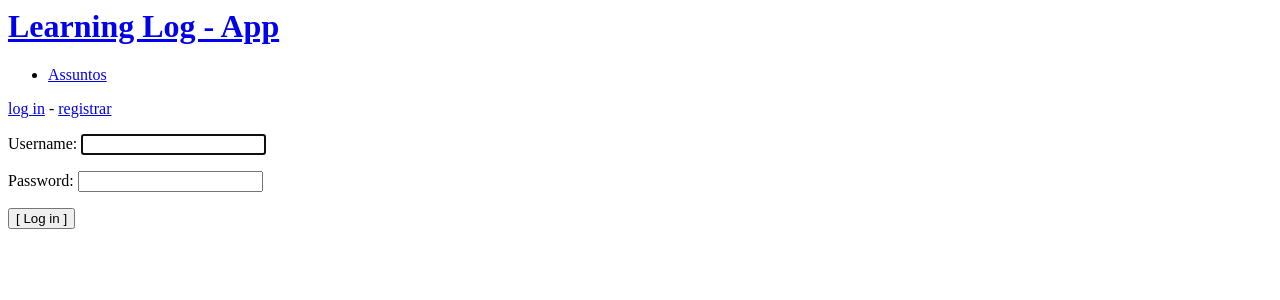
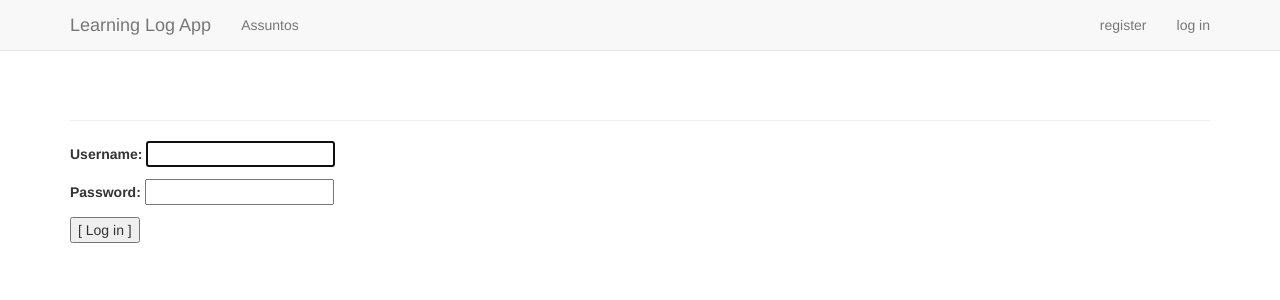
Before and after one commit to gsbad/learning-log, a Django app: page /users/login/?next=/assuntos/1/ in a window 1280 px wide. Shown: the top 300 px of the page. Run offline with Django 5.2, Linux system fonts and the light colour scheme; some libraries are stand-ins or nearby versions.

Commit message:
importanto o bootstrap3 para o projeto e estilização de base.html

```diff
--- a/learningLog/learningLogApp/templates/learningLogApp/base.html
+++ b/learningLog/learningLogApp/templates/learningLogApp/base.html
@@ -1,21 +1,55 @@
-<h1><a href="{% url 'learningLogApp:index' %}">Learning Log - App</a></h1>
-<!-- menu -->
-
-<ul>
+{% load bootstrap3 %}
+<!DOCTYPE html>
+<html lang="en">
+    <head>
+        <meta charset="utf-8">
+        <meta http-equiv="X-UA-Compatible" content="IE=edge">
+        <meta name="viewport" content="width=device-width, initial-scale=1">
+    <title>Learning Log App</title>
+    {% bootstrap_css %}
+    {% bootstrap_javascript %}
+    </head>
+    <body>
+        <!-- Static navbar -->
+        <nav class="navbar navbar-default navbar-static-top">
+            <div class="container">
+                <div class="navbar-header">
+                    <button type="button" class="navbar-toggle collapsed" data-toggle="collapse" data-target="#navbar" aria-expanded="false" aria-controls="navbar">
+                    </button>
+                    <a class="navbar-brand" href="{% url 'learningLogApp:index'%}">Learning Log App</a>
+                </div>
+                <div id="navbar" class="navbar-collapse collapse">
+                    <ul class="nav navbar-nav">
                         <li><a href="{% url 'learningLogApp:assuntos' %}">Assuntos</a></li>
-    <!--<li><a href="#">Entradas</a></li>-->
                     </ul>
+                    <ul class="nav navbar-nav navbar-right">
                         {% if user.is_authenticated %}
-    Olá! Seja bem-vindo {{ user.username }}!
-    <!-- form de requisiçao para logout, o django 5.0 nao aceita mais requisicoes GET para logout por medidas
-    de segurança, por isso a adoção dessa prática de criar um formulário próprio para logout -->
+                            <li><a>Hello, {{ user.username }}.</a></li>
+                            <li>
                                 <form action="{% url 'users:logout' %}" method="post">
                                     {% csrf_token %}
-        <button type="submit">Logout</button>
+                                    <button type="submit" style="margin-top: .66em;">Logout</button>
                                 </form>
+                            </li>
                         {% else %}
-    <a href="{% url 'users:login' %}">log in</a> -
-    <a href="{% url 'users:registrar' %}">registrar</a>
+                            <li><a href="{% url 'users:registrar' %}">register</a></li>
+                            <li><a href="{% url 'users:login' %}">log in</a></li>
                         {% endif %}
+                    </ul>
+                </div><!--/.nav-collapse -->
+            </div>
+        </nav>
 
-{% block content %}{% endblock content %}
+        <div class="container">
+            <div class="page-header">
+                {% block header %}
+                {% endblock header %}
+            </div>
+            <div>
+                {% block content %}
+                {% endblock content %}
+            </div>
+        </div> <!-- /container -->
+
+    </body>
+</html>
```
Also changed, not shown: learningLog/learningLog/settings.py (+8 -1 lines). Lines whose indentation alone changed are shown as unchanged.
